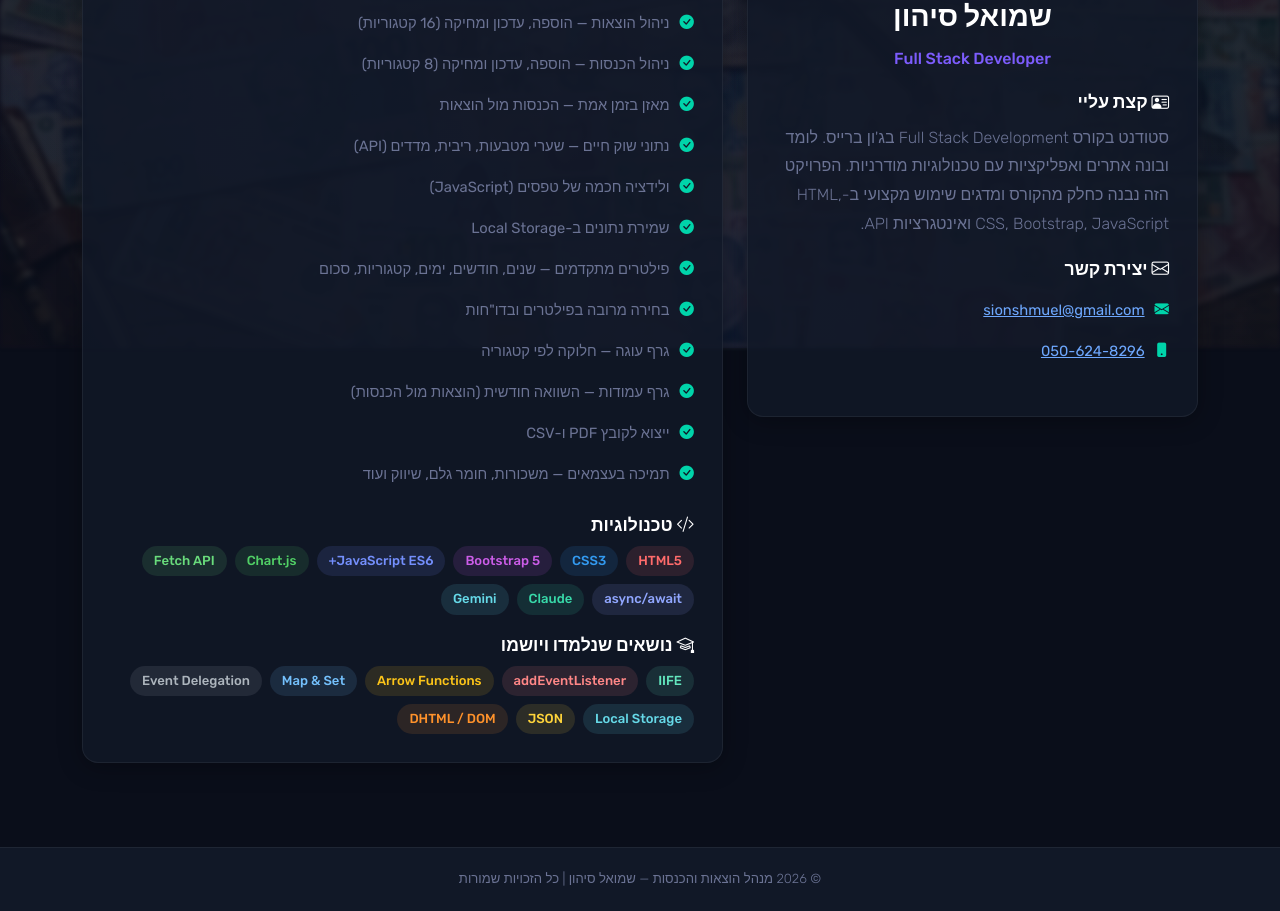
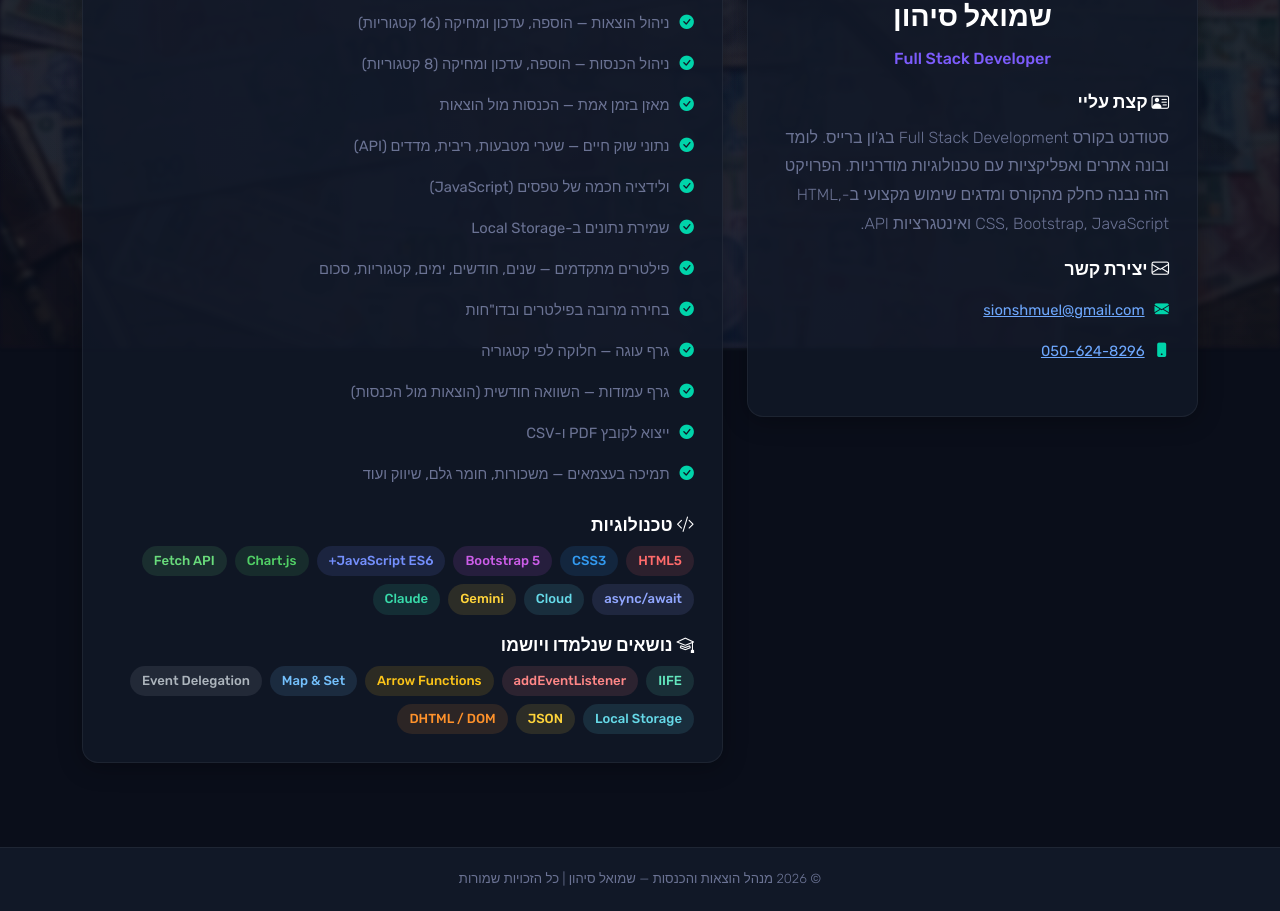
Before and after one commit to SamuelSion/Expense-Manager, a plain HTML site: page about.html in a window 1280 px wide. Shown: the part 452-1363 px from the top of the page. Drawn offline with nearby package versions, Linux system fonts and the light colour scheme.

Commit message:
Update about page and fix form validation
- Add Cloud and Gemini technology badges to about page
- Remove duplicate technology badges
- Remove profile photo placeholder/fallback emoji
- Add novalidate to forms (JS validation only, per teacher standard)

Co-Authored-By: Claude Opus 4.6 <noreply@anthropic.com>
Claude-Session: https://claude.ai/code/session_01CuTxATFFbduNgCn8RtK21c

```diff
--- a/about.html
+++ b/about.html
@@ -91,8 +91,9 @@
                                 <span class="category-badge cat-invest">Chart.js</span>
                                 <span class="category-badge cat-salary">Fetch API</span>
                                 <span class="category-badge cat-allowance">async/await</span>
+                                <span class="category-badge cat-rental">Cloud</span>
+                                <span class="category-badge cat-interest">Gemini</span>
                                 <span class="category-badge cat-invest-inc">Claude</span>
-                                <span class="category-badge cat-rental">Gemini</span>
                             </div>
                         </div>
 
```
Also changed, not shown: index.html (+2 -2 lines).
